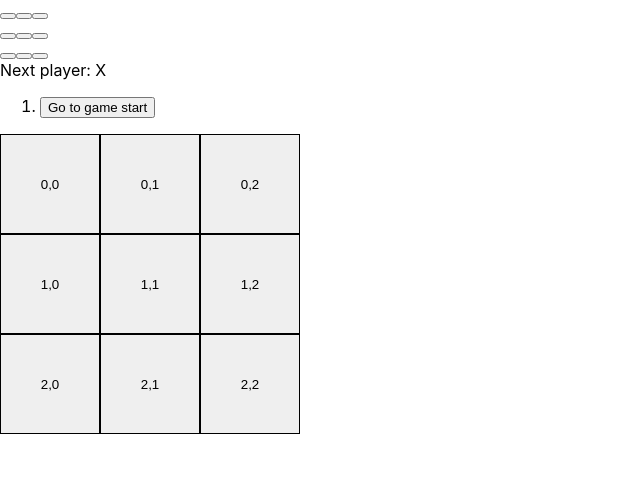
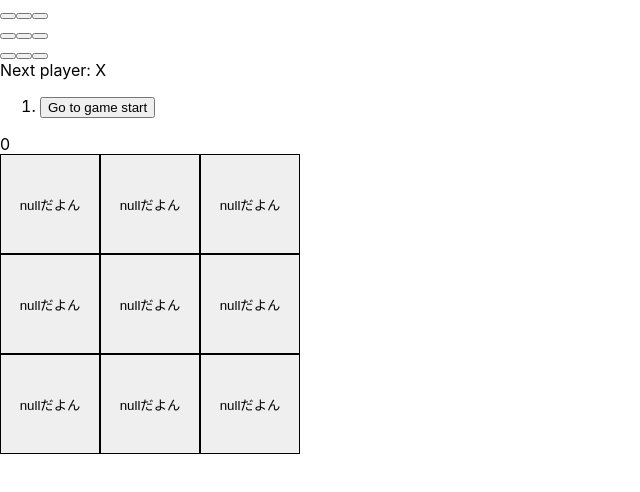
Before and after one commit to bayasshii/helloreact, a React (Create React App) app: page / in a window 1280 px wide. Shown: the top 492 px of the page, without its empty margins (0-640 px from the left). Built offline with nearby package versions, Linux system fonts and the light colour scheme.

Commit message:
お試しコミット

```diff
--- a/src/Board.js
+++ b/src/Board.js
@@ -4,6 +4,8 @@ import Game from './Otehon.js'
 
 const button__wrap = {
   width: '300px',
+  display: 'flex',
+  flexWrap: 'wrap'
 };
 
 
@@ -11,65 +13,49 @@ class Board extends React.Component {
   constructor(props) {
     super(props);
     this.state = {
-      history: [
-        {
-          squares: [
-            {
-              position: [0, 0],
-              value: null
-            },
-            {
-              position: [0, 1],
-              value: null
-            },
-            {
-              position: [0, 2],
-              value: null
-            },
-            {
-              position: [1, 0],
-              value: null
-            },
-            {
-              position: [1, 1],
-              value: null
-            },
-            {
-              position: [1, 2],
-              value: null
-            },
-            {
-              position: [2, 0],
-              value: null
-            },
-            {
-              position: [2, 1],
-              value: null
-            },
-            {
-              position: [2, 2],
-              value: null
-            }
-          ]
-        }
-      ],
-      currentNumber: 0
+      history: [JSON.parse(JSON.stringify((new Array(3)).fill((new Array(3)).fill(null))))],
+      stepNumber: 0,
+      xIsNext: "X"
     }
   };
 
+  handleClick(x, y) {
+    const history = this.state.history
+    const current = history[this.state.stepNumber];
+    const squares = current.slice();
+
+    squares[y][x] = "ちゃんと動いた〜〜";
+
+    const squares_slice = squares.slice();
+
+    this.setState({
+      history: history.concat([squares_slice]),
+      stepNumber: history.length
+    });
+
+   console.log(this.state.history)
+  }
+
   render() {
-    const currentNumber = this.state.currentNumber
-    const squares = this.state.history[currentNumber].squares
+    const stepNumber = this.state.stepNumber
+    const squares = this.state.history[stepNumber]
     return (
       <div>
-        {console.log(squares)}
         <Game />
+        <div>{stepNumber}</div>
         <div style={button__wrap}>
-          {squares.map((square) =>
-            <Square
-                square={square}
-            />
-          )}
+          {
+            squares.map((squares_y, index_y) =>
+              squares_y.map((square, index_x) =>
+                <Square
+                    x={index_x}
+                    y={index_y}
+                    square={square}
+                    onClick={(x, y) => this.handleClick(x, y)}
+                />
+              )
+            )
+          }
         </div>
       </div>
     );
--- a/src/Square.js
+++ b/src/Square.js
@@ -15,10 +15,11 @@ class Square extends React.Component {
 
   render() {
     return (
-      <button style={button}>
-        {this.props.square.position[0]}
-        ,
-        {this.props.square.position[1]}
+      <button
+        style={button}
+        onClick={() => this.props.onClick(this.props.x, this.props.y)}
+      >
+        {this.props.square ? this.props.square : "nullだよん"}
       </button>
     );
   }
```
